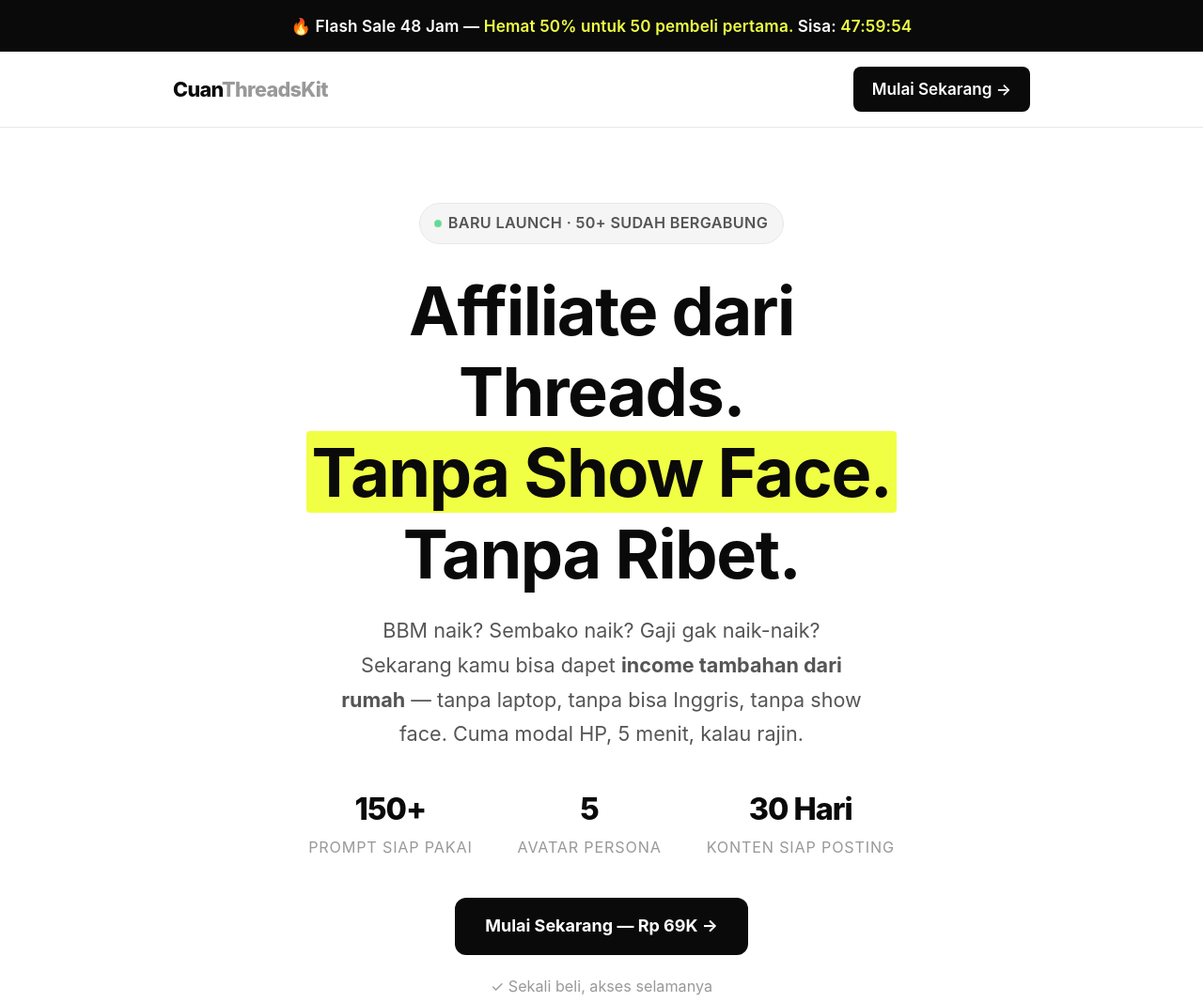
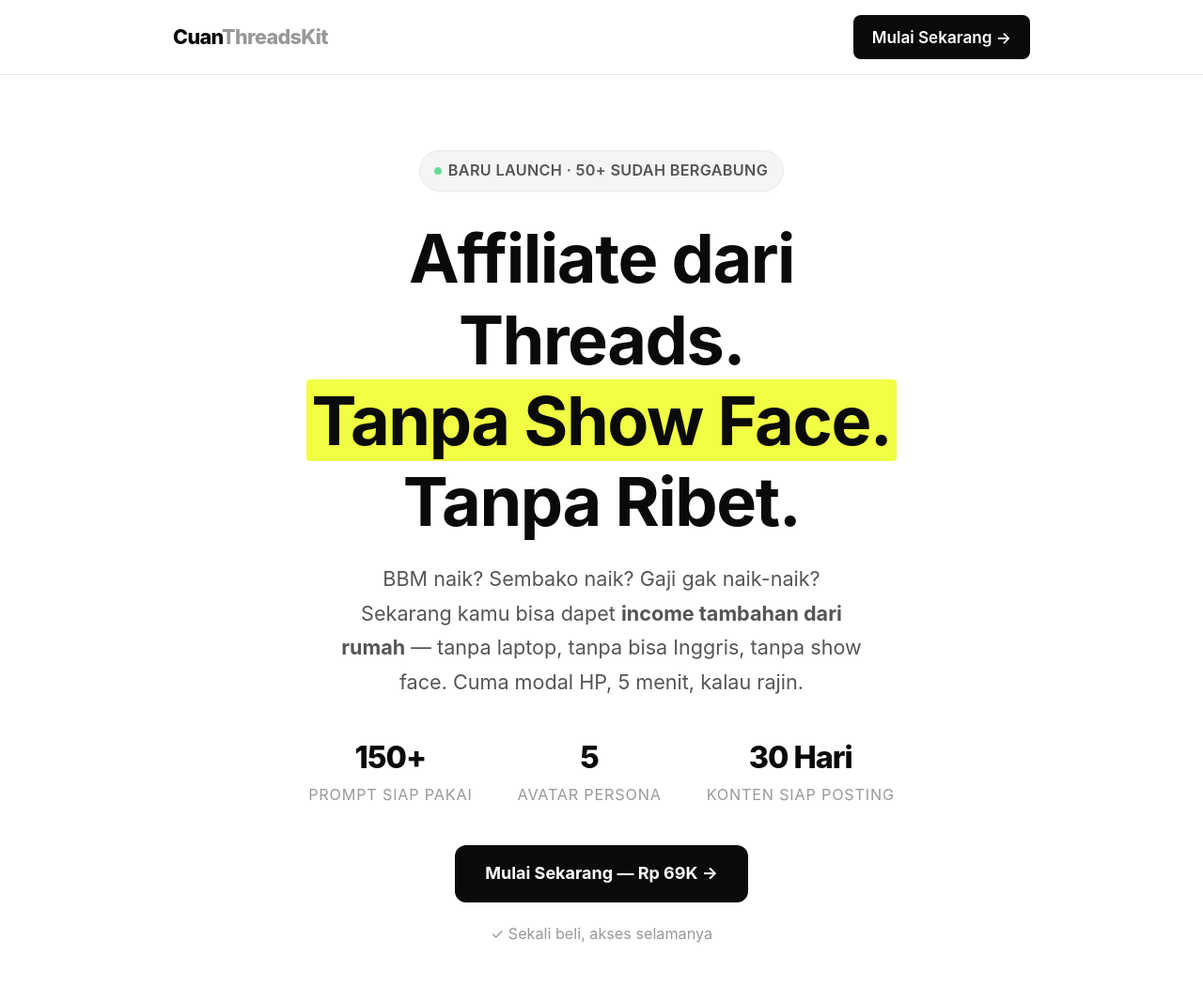
Before and after one commit to xchrone99/threadskit-prompt-business, a plain HTML site: page index.html in a window 1280 px wide. Shown: the top 1067 px of the page at 94% size. Drawn offline with Linux system fonts and the light colour scheme.

Commit message:
hapus fake scarcity countdown

```diff
--- a/index.html
+++ b/index.html
@@ -88,20 +88,6 @@
         /* ============================================
            ANNOUNCEMENT BAR
         ============================================ */
-        .announcement-bar {
-            background: var(--black);
-            color: var(--white);
-            text-align: center;
-            padding: 14px 24px;
-            font-size: 0.95rem;
-            font-weight: 600;
-            letter-spacing: 0.01em;
-        }
-
-        .announcement-bar span {
-            color: var(--highlight);
-        }
-
         /* ============================================
            NAVBAR
         ============================================ */
@@ -1153,12 +1139,7 @@
 </head>
 <body>
 
-    <!-- ANNOUNCEMENT BAR -->
-    <div class="announcement-bar">
-        🔥 Flash Sale 48 Jam —
-        <span>Hemat 50% untuk 50 pembeli pertama.</span>
-        Sisa: <span id="countdown">47:23:11</span>
-    </div>
+
 
     <!-- NAVBAR -->
     <nav>
@@ -1808,37 +1789,7 @@
             }
         });
 
-        // ============================================
-        // COUNTDOWN TIMER
-        // ============================================
-        function updateCountdown() {
-            // Set target: 48 hours from first visit
-            // In production: use server-side deadline
-            const storageKey = 'threadskit_deadline';
-            let deadline = localStorage.getItem(storageKey);
-
-            if (!deadline) {
-                deadline = Date.now() + (48 * 60 * 60 * 1000);
-                localStorage.setItem(storageKey, deadline);
-            }
-
-            const remaining = parseInt(deadline) - Date.now();
-
-            if (remaining <= 0) {
-                document.getElementById('countdown').textContent = 'HABIS';
-                return;
-            }
-
-            const h = Math.floor(remaining / 3600000);
-            const m = Math.floor((remaining % 3600000) / 60000);
-            const s = Math.floor((remaining % 60000) / 1000);
-
-            document.getElementById('countdown').textContent =
-                `${String(h).padStart(2,'0')}:${String(m).padStart(2,'0')}:${String(s).padStart(2,'0')}`;
-        }
-
-        updateCountdown();
-        setInterval(updateCountdown, 1000);
+
 
         // ============================================
         // SMOOTH SCROLL
```
